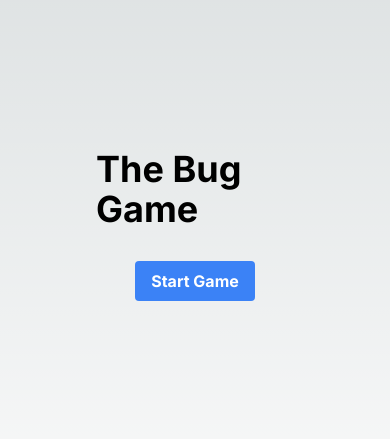
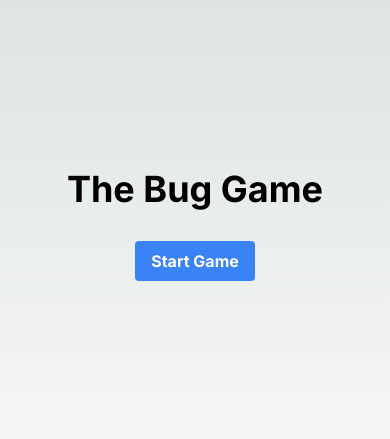
Before and after one commit to PalladiumGenX/train-visual-memory, a Next.js app: page / in a window 390 px wide. Shown: the part 197-636 px from the top of the page. Built offline with nearby package versions, Linux system fonts and the light colour scheme.

Commit message:
first commit3

```diff
--- a/app/page.tsx
+++ b/app/page.tsx
@@ -147,7 +147,7 @@
   }, [gameStatus]);
 
   return (
-    <main className="flex min-h-screen flex-col items-center justify-center p-24">
+    <main className="flex min-h-screen flex-col items-center justify-center lg:p-24">
       <h1 className="text-4xl font-bold mb-8">The Bug Game</h1>
       {gameStatus === "waiting" && (
         <button
```
